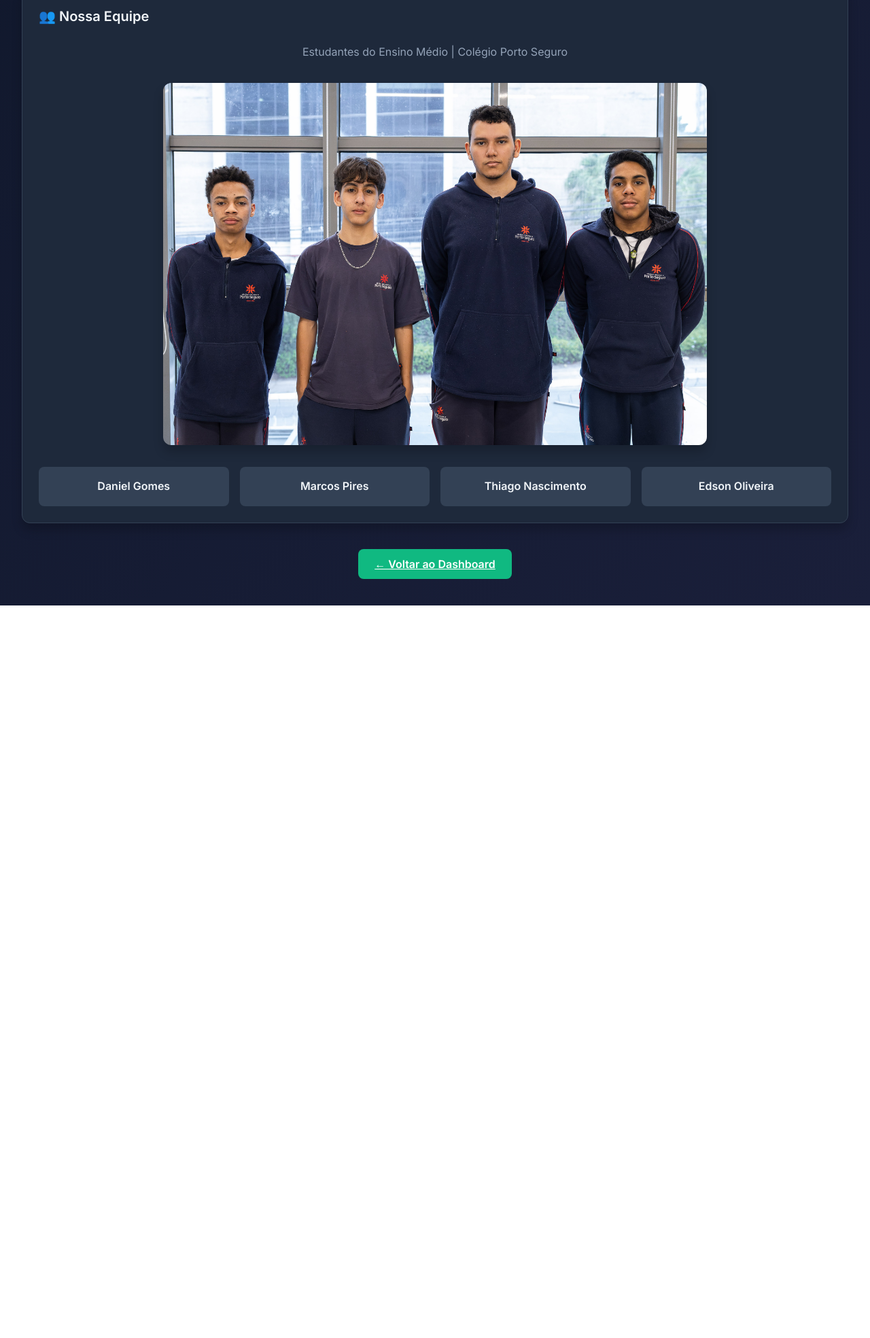
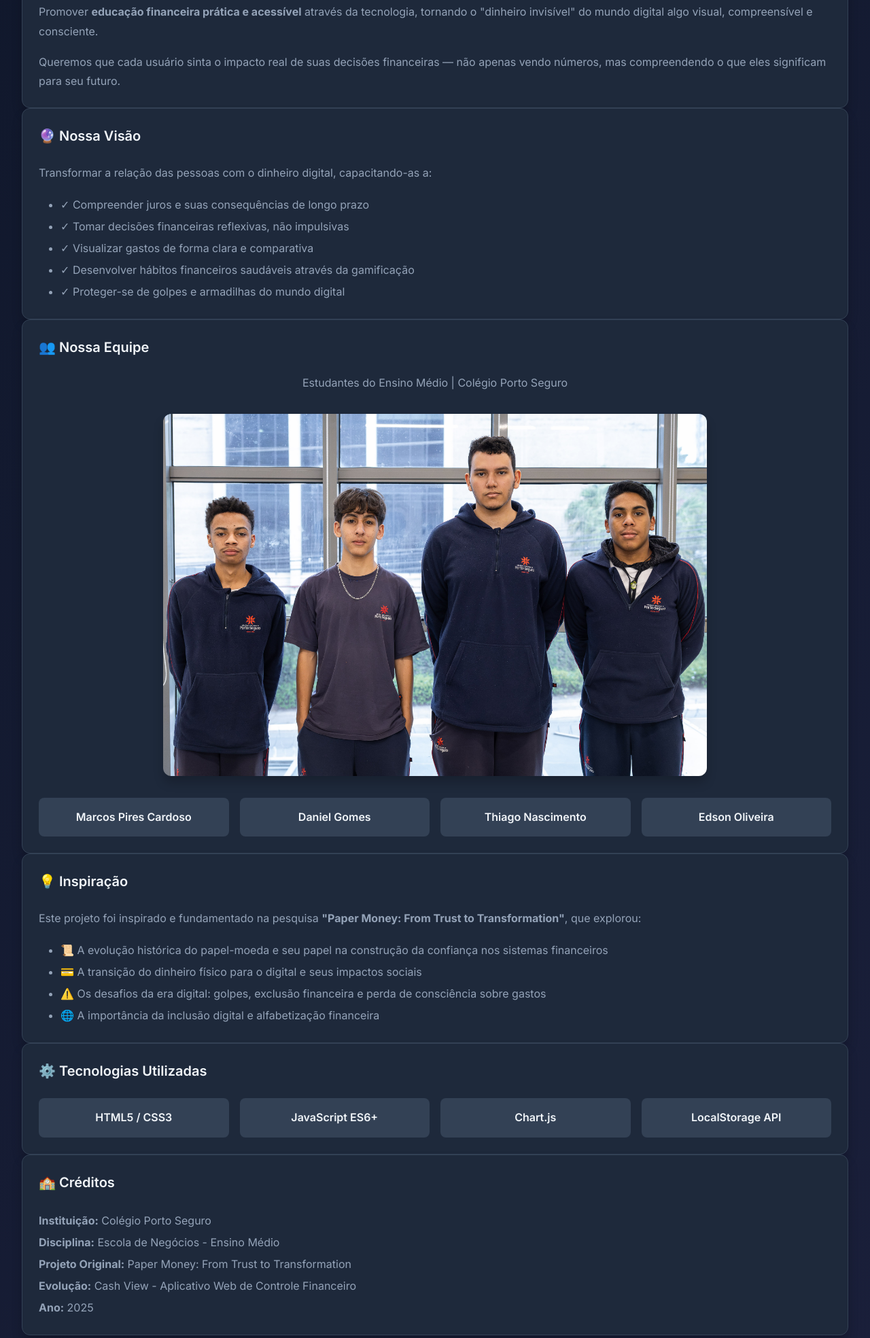
Before and after one commit to AmeliaCVPS/cash-view, a plain HTML site: page about.html in a window 1280 px wide. Shown: the part 641-2610 px from the top of the page at 68% size. Before the commit the page ends 1532 px from the top, so only its background shows below. Drawn offline with Linux system fonts and the light colour scheme; sample sign-in values are in the browser's storage.

Commit message:
Update about.html

```diff
--- a/about.html
+++ b/about.html
@@ -39,8 +39,14 @@
                     <p style="color: var(--text-secondary); line-height: 1.8;">
                         O <strong>Cash View</strong> nasceu como evolução do projeto acadêmico
                         "Paper Money: From Trust to Transformation", desenvolvido por estudantes
-                        do Colégio Porto Seguro. Inspirados pela pesquisa sobre a desmaterialização
-                        do dinheiro, criamos uma ferramenta prática de educação financeira.
+                        do Colégio Porto Seguro. O projeto original investigou a evolução histórica
+                        do dinheiro — desde o escambo até as criptomoedas — com foco especial na
+                        <strong>desmaterialização do dinheiro</strong> e seus impactos na consciência
+                        financeira das pessoas.
+                    </p>
+                    <p style="color: var(--text-secondary); line-height: 1.8; margin-top: 1rem;">
+                        Inspirados pela pesquisa, decidimos criar uma solução prática: um aplicativo
+                        web que transformasse conceitos teóricos em ferramentas reais de educação financeira.
                     </p>
                 </div>
             </div>
@@ -54,6 +60,28 @@
                         Promover <strong>educação financeira prática e acessível</strong> através da tecnologia,
                         tornando o "dinheiro invisível" do mundo digital algo visual, compreensível e consciente.
                     </p>
+                    <p style="color: var(--text-secondary); line-height: 1.8; margin-top: 1rem;">
+                        Queremos que cada usuário sinta o impacto real de suas decisões financeiras —
+                        não apenas vendo números, mas compreendendo o que eles significam para seu futuro.
+                    </p>
+                </div>
+            </div>
+
+            <div class="card card-full">
+                <div class="card-header">
+                    <h3>🔮 Nossa Visão</h3>
+                </div>
+                <div class="card-body">
+                    <p style="color: var(--text-secondary); line-height: 1.8; margin-bottom: 1rem;">
+                        Transformar a relação das pessoas com o dinheiro digital, capacitando-as a:
+                    </p>
+                    <ul style="color: var(--text-secondary); margin-left: 2rem; line-height: 2;">
+                        <li>✓ Compreender juros e suas consequências de longo prazo</li>
+                        <li>✓ Tomar decisões financeiras reflexivas, não impulsivas</li>
+                        <li>✓ Visualizar gastos de forma clara e comparativa</li>
+                        <li>✓ Desenvolver hábitos financeiros saudáveis através da gamificação</li>
+                        <li>✓ Proteger-se de golpes e armadilhas do mundo digital</li>
+                    </ul>
                 </div>
             </div>
 
@@ -68,17 +96,74 @@
 
                     <img src="team-photo.jpg" alt="Equipe Cash View" style="width: 100%; max-width: 800px; border-radius: var(--border-radius); margin: 0 auto 2rem; display: block; box-shadow: 0 10px 15px rgba(0,0,0,0.2);">
 
+                    <!-- ORDEM CORRIGIDA: Marcos Pires Cardoso antes de Daniel Gomes -->
                     <div style="display: grid; grid-template-columns: repeat(auto-fit, minmax(200px, 1fr)); gap: 1rem;">
-                        <div style="background: var(--bg-light); padding: 1rem; border-radius: var(--border-radius-sm); text-align: center; font-weight: 600;">Daniel Gomes</div>
-                        <div style="background: var(--bg-light); padding: 1rem; border-radius: var(--border-radius-sm); text-align: center; font-weight: 600;">Marcos Pires</div>
-                        <div style="background: var(--bg-light); padding: 1rem; border-radius: var(--border-radius-sm); text-align: center; font-weight: 600;">Thiago Nascimento</div>
-                        <div style="background: var(--bg-light); padding: 1rem; border-radius: var(--border-radius-sm); text-align: center; font-weight: 600;">Edson Oliveira</div>
+                        <div class="member" style="background: var(--bg-light); padding: 1rem; border-radius: var(--border-radius-sm); text-align: center; font-weight: 600;">
+                            Marcos Pires Cardoso
+                        </div>
+                        <div class="member" style="background: var(--bg-light); padding: 1rem; border-radius: var(--border-radius-sm); text-align: center; font-weight: 600;">
+                            Daniel Gomes
+                        </div>
+                        <div class="member" style="background: var(--bg-light); padding: 1rem; border-radius: var(--border-radius-sm); text-align: center; font-weight: 600;">
+                            Thiago Nascimento
+                        </div>
+                        <div class="member" style="background: var(--bg-light); padding: 1rem; border-radius: var(--border-radius-sm); text-align: center; font-weight: 600;">
+                            Edson Oliveira
+                        </div>
                     </div>
                 </div>
             </div>
 
+            <div class="card card-full">
+                <div class="card-header">
+                    <h3>💡 Inspiração</h3>
+                </div>
+                <div class="card-body">
+                    <p style="color: var(--text-secondary); line-height: 1.8; margin-bottom: 1rem;">
+                        Este projeto foi inspirado e fundamentado na pesquisa
+                        <strong>"Paper Money: From Trust to Transformation"</strong>,
+                        que explorou:
+                    </p>
+                    <ul style="color: var(--text-secondary); margin-left: 2rem; line-height: 2;">
+                        <li>📜 A evolução histórica do papel-moeda e seu papel na construção da confiança nos sistemas financeiros</li>
+                        <li>💳 A transição do dinheiro físico para o digital e seus impactos sociais</li>
+                        <li>⚠️ Os desafios da era digital: golpes, exclusão financeira e perda de consciência sobre gastos</li>
+                        <li>🌐 A importância da inclusão digital e alfabetização financeira</li>
+                    </ul>
+                </div>
+            </div>
+
+            <div class="card card-full">
+                <div class="card-header">
+                    <h3>⚙️ Tecnologias Utilizadas</h3>
+                </div>
+                <div class="card-body">
+                    <div style="display: grid; grid-template-columns: repeat(auto-fit, minmax(200px, 1fr)); gap: 1rem;">
+                        <div style="background: var(--bg-light); padding: 1rem; border-radius: var(--border-radius-sm); text-align: center; font-weight: 600;">HTML5 / CSS3</div>
+                        <div style="background: var(--bg-light); padding: 1rem; border-radius: var(--border-radius-sm); text-align: center; font-weight: 600;">JavaScript ES6+</div>
+                        <div style="background: var(--bg-light); padding: 1rem; border-radius: var(--border-radius-sm); text-align: center; font-weight: 600;">Chart.js</div>
+                        <div style="background: var(--bg-light); padding: 1rem; border-radius: var(--border-radius-sm); text-align: center; font-weight: 600;">LocalStorage API</div>
+                    </div>
+                </div>
+            </div>
+
+            <div class="card card-full">
+                <div class="card-header">
+                    <h3>🏫 Créditos</h3>
+                </div>
+                <div class="card-body">
+                    <p style="color: var(--text-secondary); line-height: 2;">
+                        <strong>Instituição:</strong> Colégio Porto Seguro<br>
+                        <strong>Disciplina:</strong> Escola de Negócios - Ensino Médio<br>
+                        <strong>Projeto Original:</strong> Paper Money: From Trust to Transformation<br>
+                        <strong>Evolução:</strong> Cash View - Aplicativo Web de Controle Financeiro<br>
+                        <strong>Ano:</strong> 2025
+                    </p>
+                </div>
+            </div>
+
             <div style="text-align: center; margin-top: 3rem;">
-                <a href="index.html" class="btn btn-primary">← Voltar ao Dashboard</a>
+                <a href="index.html" class="btn btn-primary" style="padding: 1rem 3rem; font-size: 1.1rem;">← Voltar ao Dashboard</a>
             </div>
         </div>
     </main>
```
